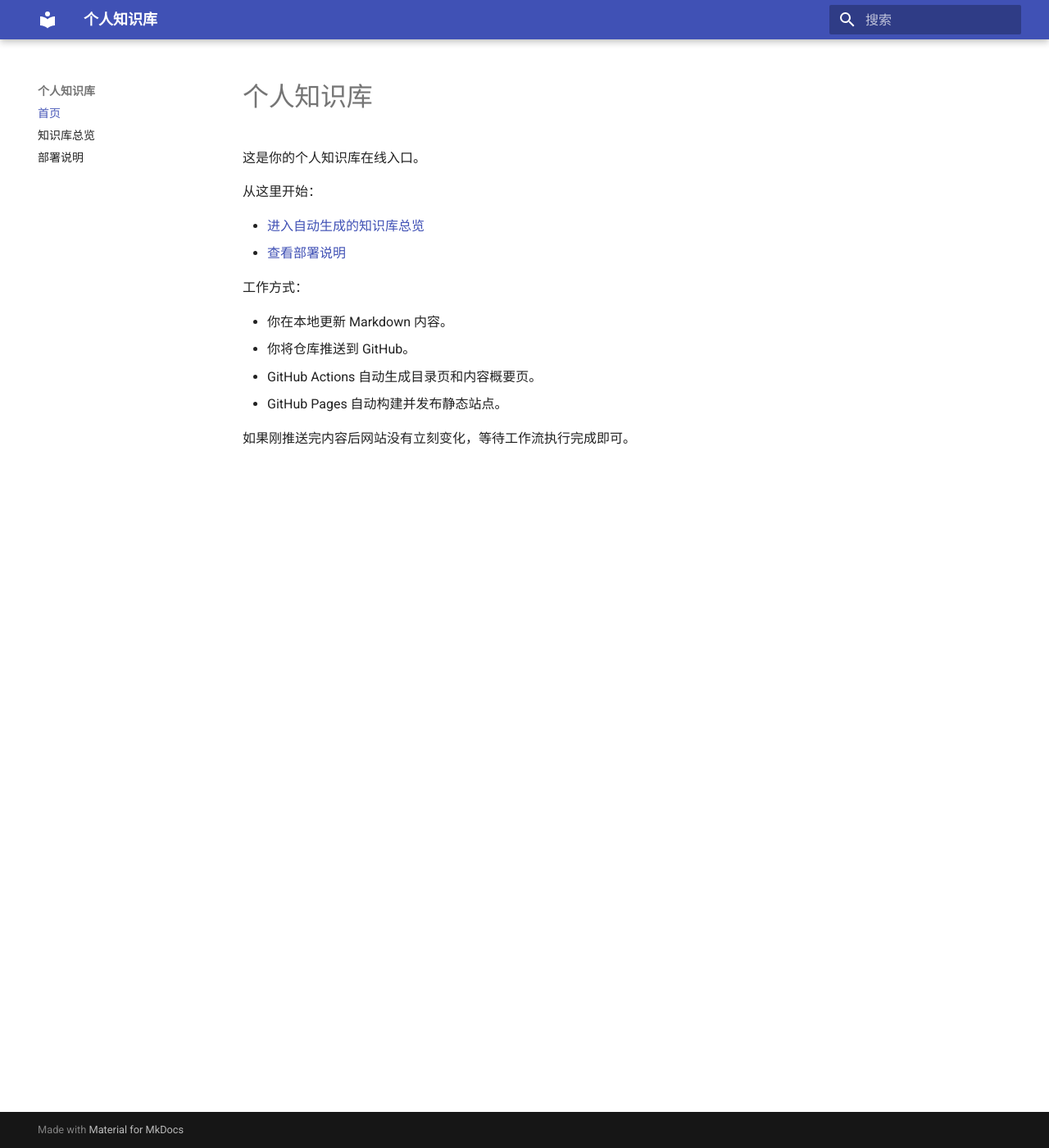
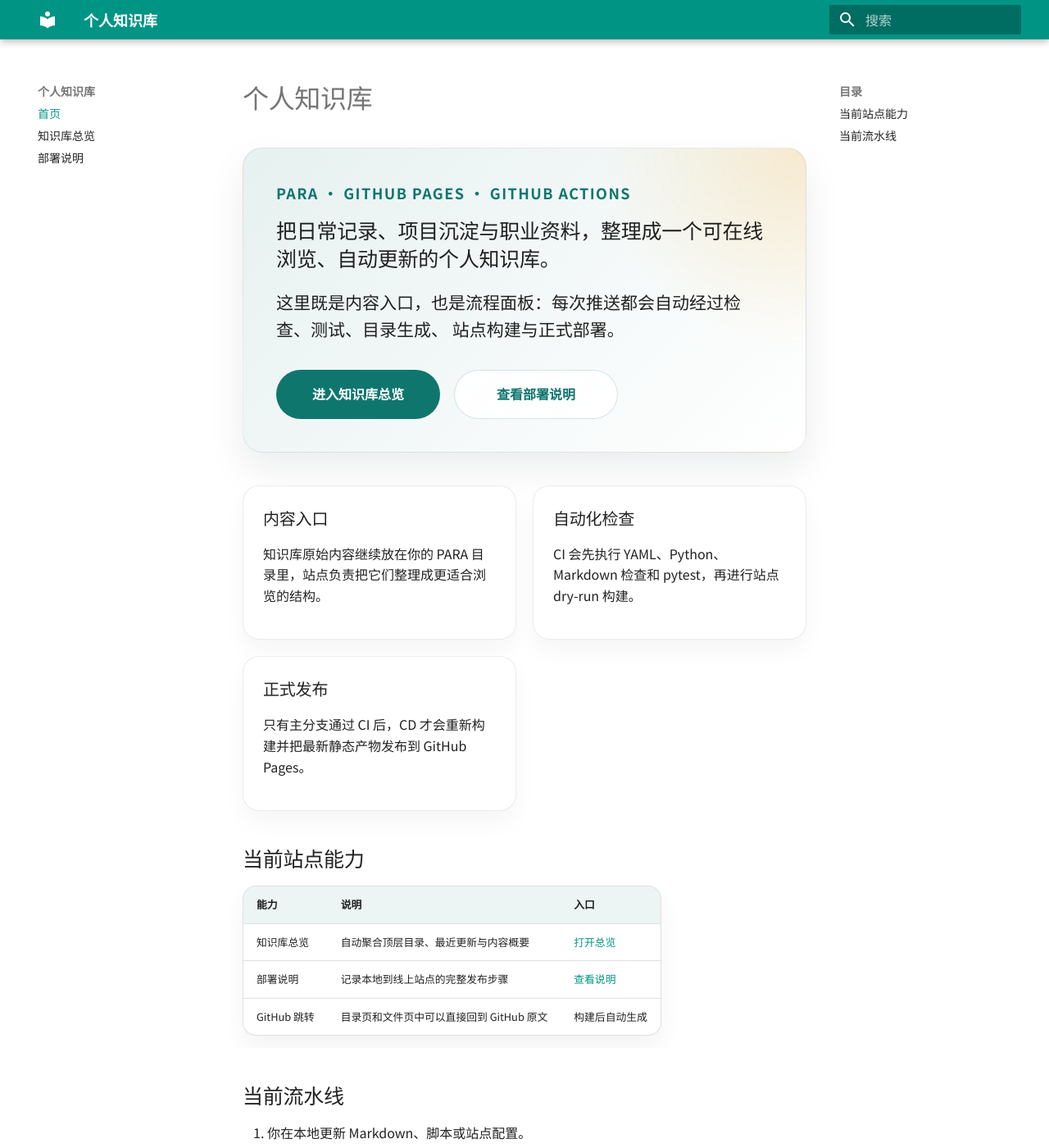
Before and after one commit to dongge12345/my-knowledge-base, an MkDocs documentation site: the page built from docs/index.md, in a window 1280 px wide and 1400 px high. Shown: the whole window at 82% size. Built offline with MkDocs 1.6.1 and Material for MkDocs 9.7.7, drawn with Linux system fonts in a browser that asks for light colours; some of the changed text lies outside the part shown.

Commit message:
原来单线的部署流改成了更像公司流程的 CI + CD

```diff
--- /dev/null
+++ b/docs/assets/stylesheets/extra.css
@@ -0,0 +1,112 @@
+:root {
+  --kb-border: rgba(15, 23, 42, 0.08);
+  --kb-accent: #0f766e;
+  --kb-accent-soft: rgba(15, 118, 110, 0.12);
+  --kb-surface: #ffffff;
+  --kb-shadow: 0 20px 45px rgba(15, 23, 42, 0.08);
+}
+
+.md-typeset .hero-panel {
+  padding: 2rem;
+  margin-bottom: 2rem;
+  border: 1px solid var(--kb-border);
+  border-radius: 24px;
+  background:
+    radial-gradient(circle at top right, rgba(245, 158, 11, 0.18), transparent 32%),
+    linear-gradient(135deg, rgba(15, 118, 110, 0.1), rgba(255, 255, 255, 0.96));
+  box-shadow: var(--kb-shadow);
+}
+
+.md-typeset .hero-kicker {
+  margin: 0 0 0.75rem;
+  color: var(--kb-accent);
+  font-size: 0.9rem;
+  font-weight: 700;
+  letter-spacing: 0.08em;
+  text-transform: uppercase;
+}
+
+.md-typeset .hero-panel h2 {
+  margin: 0;
+  line-height: 1.35;
+}
+
+.md-typeset .hero-panel p:last-of-type {
+  max-width: 48rem;
+  margin-top: 1rem;
+  font-size: 1.05rem;
+}
+
+.md-typeset .quick-links {
+  display: flex;
+  flex-wrap: wrap;
+  gap: 0.85rem;
+  margin-top: 1.6rem;
+}
+
+.md-typeset .quick-link {
+  display: inline-flex;
+  align-items: center;
+  justify-content: center;
+  min-width: 10rem;
+  padding: 0.8rem 1.2rem;
+  border-radius: 999px;
+  background: var(--kb-accent);
+  color: #ffffff;
+  font-weight: 700;
+  text-decoration: none;
+  transition: transform 0.18s ease, box-shadow 0.18s ease;
+}
+
+.md-typeset .quick-link:hover {
+  transform: translateY(-2px);
+  box-shadow: 0 12px 24px rgba(15, 118, 110, 0.18);
+}
+
+.md-typeset .quick-link.secondary {
+  background: rgba(255, 255, 255, 0.92);
+  color: var(--kb-accent);
+  border: 1px solid rgba(15, 118, 110, 0.18);
+}
+
+.md-typeset .workflow-grid {
+  display: grid;
+  grid-template-columns: repeat(auto-fit, minmax(220px, 1fr));
+  gap: 1rem;
+  margin: 2rem 0;
+}
+
+.md-typeset .workflow-card {
+  height: 100%;
+  padding: 1.2rem;
+  border: 1px solid var(--kb-border);
+  border-radius: 20px;
+  background: var(--kb-surface);
+  box-shadow: 0 14px 28px rgba(15, 23, 42, 0.04);
+}
+
+.md-typeset .workflow-card h3 {
+  margin-top: 0;
+  margin-bottom: 0.65rem;
+}
+
+.md-typeset table:not([class]) {
+  border-radius: 16px;
+  overflow: hidden;
+  box-shadow: 0 14px 30px rgba(15, 23, 42, 0.05);
+}
+
+.md-typeset table:not([class]) th {
+  background: rgba(15, 118, 110, 0.08);
+}
+
+@media (max-width: 720px) {
+  .md-typeset .hero-panel {
+    padding: 1.4rem;
+    border-radius: 18px;
+  }
+
+  .md-typeset .quick-link {
+    width: 100%;
+  }
+}
--- a/docs/index.md
+++ b/docs/index.md
@@ -1,17 +1,44 @@
 # 个人知识库
 
-这是你的个人知识库在线入口。
+<div class="hero-panel">
+  <p class="hero-kicker">PARA · GitHub Pages · GitHub Actions</p>
+  <h2>把日常记录、项目沉淀与职业资料，整理成一个可在线浏览、自动更新的个人知识库。</h2>
+  <p>
+    这里既是内容入口，也是流程面板：每次推送都会自动经过检查、测试、目录生成、
+    站点构建与正式部署。
+  </p>
+  <div class="quick-links">
+    <a class="quick-link" href="_generated/index.md">进入知识库总览</a>
+    <a class="quick-link secondary" href="setup.md">查看部署说明</a>
+  </div>
+</div>
 
-从这里开始：
+<div class="workflow-grid">
+  <section class="workflow-card">
+    <h3>内容入口</h3>
+    <p>知识库原始内容继续放在你的 PARA 目录里，站点负责把它们整理成更适合浏览的结构。</p>
+  </section>
+  <section class="workflow-card">
+    <h3>自动化检查</h3>
+    <p>CI 会先执行 YAML、Python、Markdown 检查和 pytest，再进行站点 dry-run 构建。</p>
+  </section>
+  <section class="workflow-card">
+    <h3>正式发布</h3>
+    <p>只有主分支通过 CI 后，CD 才会重新构建并把最新静态产物发布到 GitHub Pages。</p>
+  </section>
+</div>
 
-- [进入自动生成的知识库总览](_generated/index.md)
-- [查看部署说明](setup.md)
+## 当前站点能力
 
-工作方式：
+| 能力 | 说明 | 入口 |
+| --- | --- | --- |
+| 知识库总览 | 自动聚合顶层目录、最近更新与内容概要 | [打开总览](_generated/index.md) |
+| 部署说明 | 记录本地到线上站点的完整发布步骤 | [查看说明](setup.md) |
+| GitHub 跳转 | 目录页和文件页中可以直接回到 GitHub 原文 | 构建后自动生成 |
 
-- 你在本地更新 Markdown 内容。
-- 你将仓库推送到 GitHub。
-- GitHub Actions 自动生成目录页和内容概要页。
-- GitHub Pages 自动构建并发布静态站点。
+## 当前流水线
 
-如果刚推送完内容后网站没有立刻变化，等待工作流执行完成即可。
+1. 你在本地更新 Markdown、脚本或站点配置。
+2. 推送代码后，`CI` 会自动执行检查、测试和预构建。
+3. 如果是 Pull Request，CI 会上传一个站点构建产物供你检查。
+4. 如果是 `main` 分支 push 且 CI 成功，`Deploy GitHub Pages` 会正式发布线上站点。
--- a/docs/setup.md
+++ b/docs/setup.md
@@ -1,6 +1,6 @@
 # GitHub Pages 部署说明
 
-这份说明基于当前仓库状态，整理了从本地仓库到公开知识库网站上线的具体步骤。
+这份说明基于当前仓库状态，整理了从本地仓库到公开知识库网站上线，以及后续日常维护的完整步骤。
 
 ## 已准备完成的内容
 
@@ -9,7 +9,8 @@
 - `mkdocs.yml`：站点配置
 - `docs/index.md`：站点首页
 - `scripts/build_catalog.py`：目录与概要生成脚本
-- `.github/workflows/deploy-pages.yml`：GitHub Pages 自动部署工作流
+- `.github/workflows/ci.yml`：检查、测试与预构建工作流
+- `.github/workflows/deploy-pages.yml`：正式发布 GitHub Pages 的工作流
 - `requirements.txt`：站点构建依赖
 
 也就是说，剩下的工作主要是操作层面的：初始化 Git 仓库、推送到 GitHub，并开启 Pages。
@@ -54,18 +55,42 @@
 2. 打开 `Pages`
 3. 在 `Build and deployment` 中把 `Source` 设为 `GitHub Actions`
 
-完成后，仓库中已经准备好的工作流会自动负责构建和部署。
+完成后，仓库中已经准备好的工作流会自动负责检查、构建和部署。
 
-## 工作流会做什么
+## 当前流水线结构
 
-每次向 `main` 分支推送时，`.github/workflows/deploy-pages.yml` 都会自动触发。
+现在仓库里的自动化已经拆成了 `CI + CD` 两段：
 
-工作流会依次执行：
+- `CI`：
+  - 在 `pull_request` 和 `push main` 时触发
+  - 执行 YAML / Python / Markdown 检查
+  - 运行 `pytest`
+  - 执行 `build_catalog.py` 和 `mkdocs build --strict`
+- `Deploy GitHub Pages`：
+  - 在 `CI` 成功处理完 `main` 分支 push 后触发
+  - 重新构建正式发布所需的站点产物
+  - 将 `site/` 发布到 GitHub Pages
+
+## CI 会做什么
+
+`.github/workflows/ci.yml` 会依次执行：
+
+1. YAML 检查
+2. Python 语法与 Ruff 检查
+3. Markdown lint
+4. `pytest`
+5. 站点 dry-run 构建
+
+如果当前事件是 Pull Request，CI 还会额外上传一个站点 artifact 作为预检产物。
+
+## CD 会做什么
+
+`.github/workflows/deploy-pages.yml` 会依次执行：
 
 1. 检出仓库代码
 2. 安装 Python 和站点依赖
 3. 运行 `scripts/build_catalog.py`
-4. 通过 `mkdocs build` 构建静态站点
+4. 通过 `mkdocs build --strict` 构建静态站点
 5. 将生成的 `site/` 目录部署到 GitHub Pages
 
 ## 日常更新方式
@@ -80,8 +105,8 @@
 
 推送完成后：
 
-- GitHub Actions 会重新生成目录页和概要页
-- GitHub Pages 会重新发布站点
+- Pull Request 会先触发 CI，帮你完成检查、测试与预构建
+- `main` 分支 push 会触发 CI，并在 CI 成功后进入正式部署
 - 线上知识库会同步为最新内容
 
 ## 预期网站地址
@@ -114,7 +139,10 @@
 
 ### 网站没有更新
 
-先打开 GitHub 仓库的 `Actions` 页面，确认最近一次工作流执行成功。
+先打开 GitHub 仓库的 `Actions` 页面，确认：
+
+- `CI` 已成功执行
+- `Deploy GitHub Pages` 已成功执行
 
 ### 自动生成页里的 GitHub 链接没有出现
 
@@ -124,6 +152,10 @@
 
 这通常说明对应文件还没有 Git 提交历史，或者当前目录还没有正确初始化为 Git 仓库。
 
+### 想先看预检产物再决定是否合并
+
+如果这次提交是通过 Pull Request 发起的，可以在 `CI` 工作流成功后，到对应 run 的 `Artifacts` 区域下载预构建的站点产物。
+
 ## 下一步推荐优化
 
 在基础部署跑通之后，下一阶段很适合继续优化站点体验：
--- a/mkdocs.yml
+++ b/mkdocs.yml
@@ -4,15 +4,27 @@
 theme:
   name: material
   language: zh
+  palette:
+    - scheme: default
+      primary: teal
+      accent: amber
+  font:
+    text: Noto Sans SC
+    code: JetBrains Mono
   features:
     - navigation.sections
     - navigation.expand
     - navigation.top
     - search.suggest
     - search.highlight
+    - content.code.copy
+    - toc.follow
 
 plugins:
   - search
+
+extra_css:
+  - assets/stylesheets/extra.css
 
 markdown_extensions:
   - admonition
--- /dev/null
+++ b/requirements-dev.txt
@@ -0,0 +1,3 @@
+pytest>=8.3,<9
+ruff>=0.6,<1
+yamllint>=1.35,<2
```
Also changed, not shown: .markdownlint-cli2.yaml (added, +16 -0 lines), .yamllint.yml (added, +8 -0 lines), pyproject.toml (added, +10 -0 lines), 5 other files.
